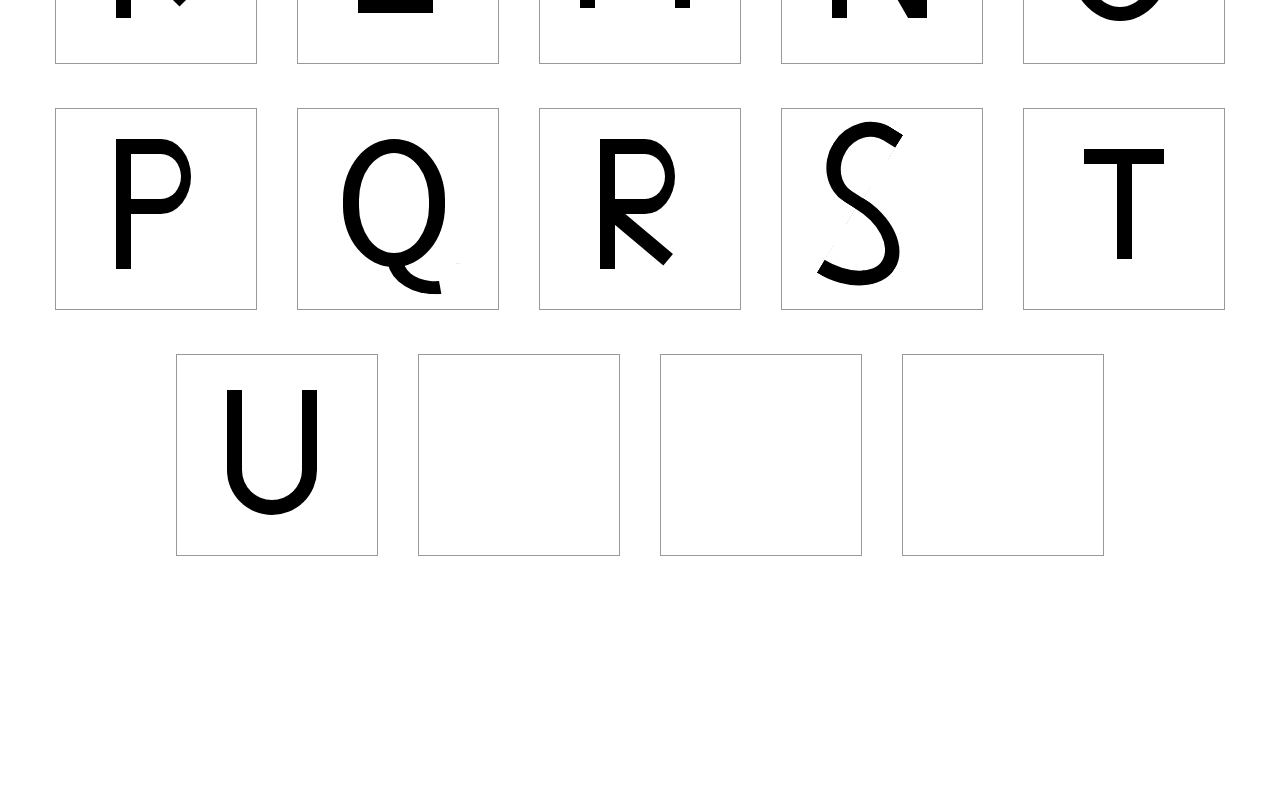
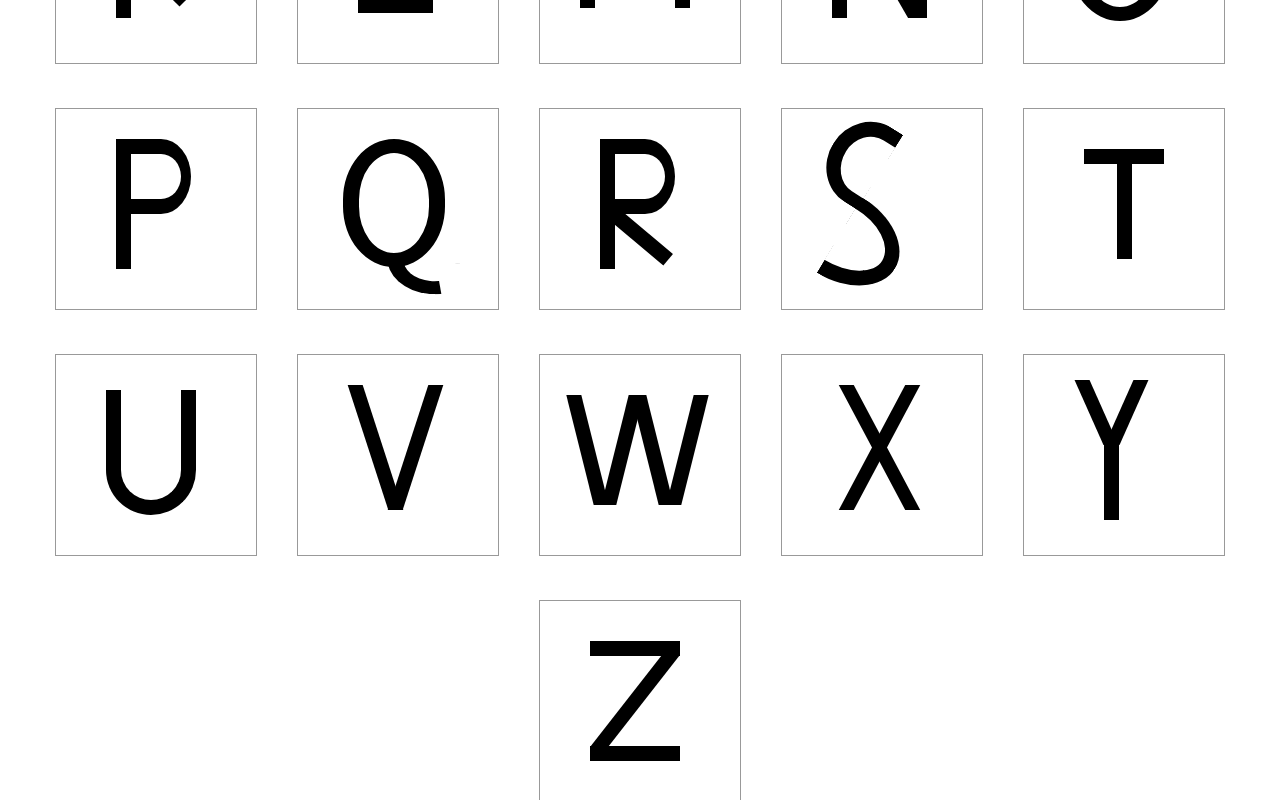
Before and after one commit to ivanYF/-css-letter, a Vue app: page / in a window 1280 px wide. Shown: the part 658-1458 px from the top of the page. Before the commit the page ends 1246 px from the top, so only its background shows below. Built offline with nearby package versions, Linux system fonts and the light colour scheme.

Commit message:
complete: css3 letter demo

```diff
--- a/src/App.vue
+++ b/src/App.vue
@@ -69,10 +69,15 @@
         <div class="font" data-id="W">
             <div class="w"></div>
         </div>
-        <div class="font" data-id="">
-            <div class=""></div>
+        <div class="font" data-id="X">
+            <div class="x"></div>
         </div>
-
+        <div class="font" data-id="Y">
+            <div class="y"></div>
+        </div>
+        <div class="font" data-id="Z">
+            <div class="z"></div>
+        </div>
     </div>
 </template>
 
@@ -99,6 +104,125 @@ export default {
         margin: 20px;
         overflow: hidden;
         border: 1px solid #999;
+        .z{
+            width: 90px;
+            height: 90px;
+            border-width: 15px 0 15px 0;
+            border-style: solid;
+            border-color: #000;
+            position: relative;
+            left: 50px;
+            top:40px;
+            &:after{
+                transform:skew(-38deg,0);
+                position:absolute;
+                content:'';
+                left:36px;
+                bottom: 0px;
+                height:90px;
+                border-left:solid 18px #000;
+            }
+        }
+        .y{
+            position: relative;
+            left: 80px;
+            top: 85px;
+            width: 15px;
+            height: 80px;
+            background: #000;
+            &:after{
+                transform:skew(24deg,0);
+                position:absolute;
+                content:'';
+                top:-60px;
+                left:-15px;
+                height:65px;
+                border-left:solid 15px #000;
+            }
+            &:before{
+                transform:skew(-24deg,0);
+                position:absolute;
+                content:'';
+                top:-60px;
+                left:15px;
+                height:65px;
+                border-left:solid 15px #000;
+            }
+        }
+        .x{
+            position: relative;
+            left: 90px;
+            top: 30px;
+            &:after{
+                transform:skew(28deg,0);
+                position:absolute;
+                content:'';
+                top:0;
+                left:0;
+                height:125px;
+                border-left:solid 15px #000;
+            }
+            &:before{
+                transform:skew(-28deg,0);
+                position:absolute;
+                content:'';
+                top:0;
+                left:0;
+                height:125px;
+                border-left:solid 15px #000;
+            }
+
+        }
+        .w{
+            position: relative;
+            left: 40px;
+            top:40px;
+            &:after{
+                transform:skew(14deg,0);
+                position:absolute;
+                content:'';
+                top:0;
+                left:0;
+                height:110px;
+                width: 50px;
+                border-left:solid 15px #000;
+                border-right:solid 15px #000;
+            }
+            &:before{
+                transform:skew(-14deg,0);
+                position:absolute;
+                content:'';
+                top:0;
+                left: 35px;
+                height: 110px;
+                width: 50px;
+                border-left:solid 15px #000;
+                border-right:solid 15px #000;
+            }
+        }
+        .v{
+            position: relative;
+            left: 70px;
+            top:30px;
+            &:after{
+                transform:skew(18deg,0);
+                position:absolute;
+                content:'';
+                top:0;
+                left:0;
+                height:125px;
+                border-left:solid 15px #000;
+            }
+            &:before{
+                transform:skew(-18deg,0);
+                position:absolute;
+                content:'';
+                top:0;
+                left:40px;
+                height:125px;
+                border-left:solid 15px #000;
+            }
+        }
         .u{
             position:relative;
             top: 35px;
```
